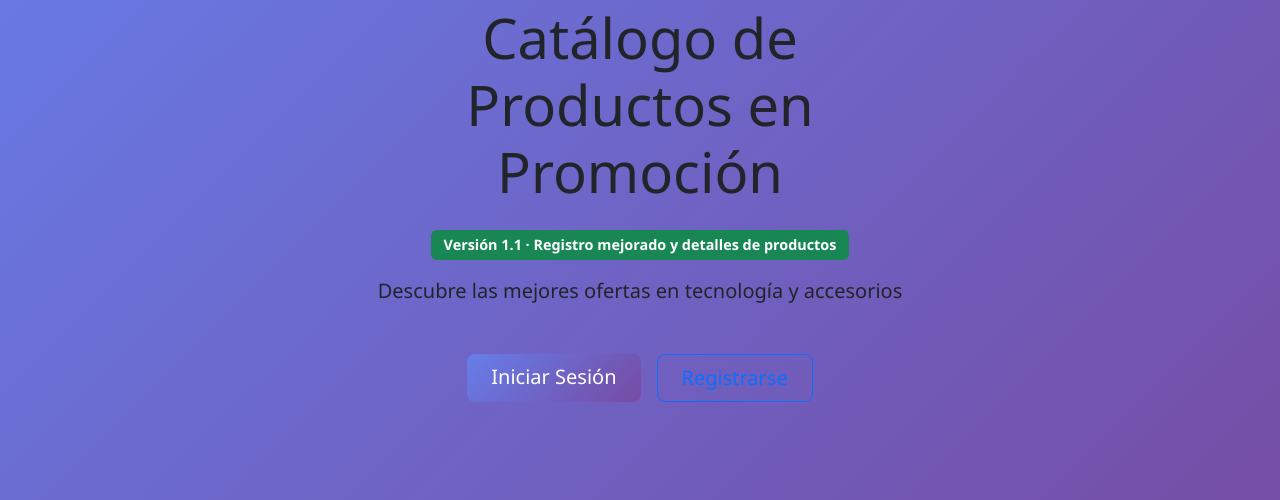
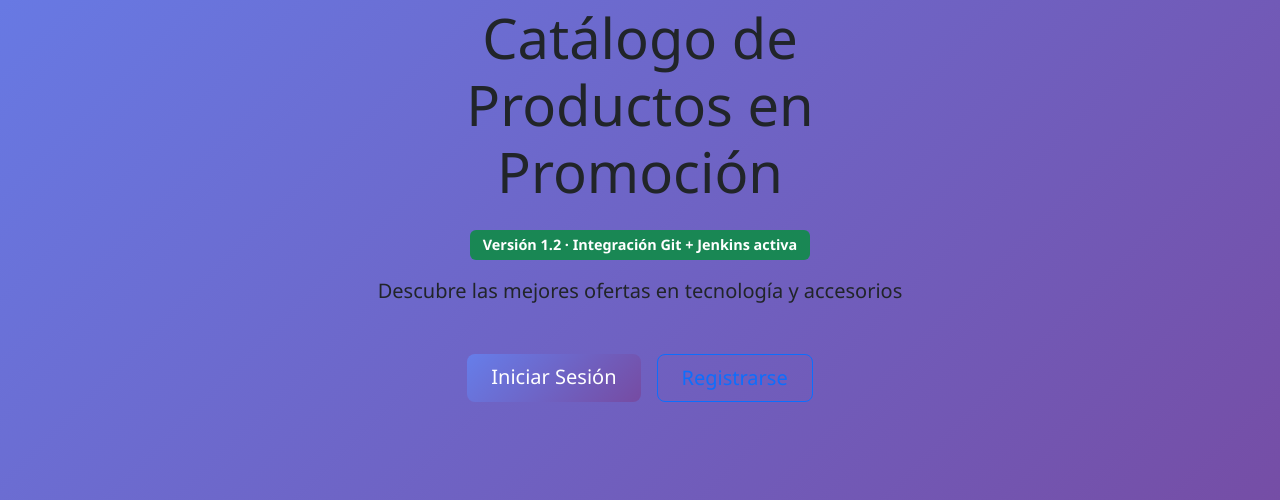
Before and after one commit to WhosMayer/catalogo-ap, a PHP site: page / in a window 1280 px wide. Shown: the part 197-697 px from the top of the page. Run offline with PHP 8.4, Linux system fonts and the light colour scheme.

Commit message:
feat: mostrar versión 1.2 integrada con Git y Jenkins

```diff
--- a/index.php
+++ b/index.php
@@ -19,7 +19,7 @@ if(isset($_SESSION['user_id'])) {
         <div class="row justify-content-center align-items-center min-vh-100">
             <div class="col-md-6 text-center">
                 <h1 class="display-4 mb-4">Catálogo de Productos en Promoción</h1>
-                <p class="badge bg-success">Versión 1.1 · Registro mejorado y detalles de productos</p><p class="lead mb-5">Descubre las mejores ofertas en tecnología y accesorios</p>
+                <p class="badge bg-success">Versión 1.2 · Integración Git + Jenkins activa</p><p class="lead mb-5">Descubre las mejores ofertas en tecnología y accesorios</p>
                 <div class="d-grid gap-3 d-sm-flex justify-content-sm-center">
                     <a href="login.php" class="btn btn-primary btn-lg px-4">Iniciar Sesión</a>
                     <a href="registro.php" class="btn btn-outline-primary btn-lg px-4">Registrarse</a>
```
